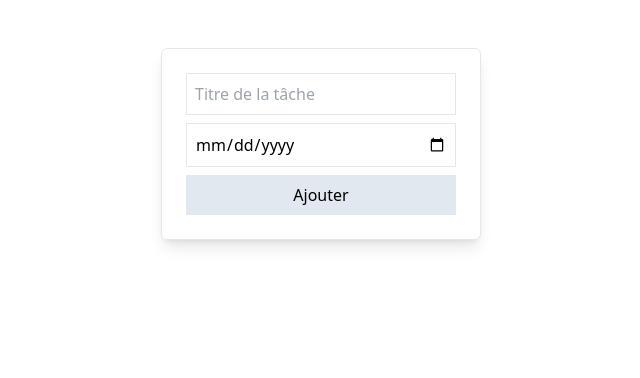
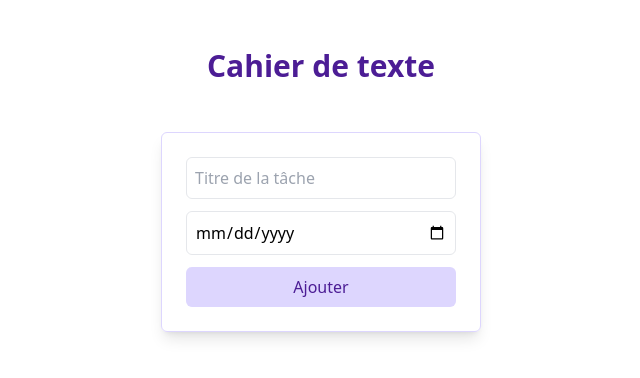
Before and after one commit to hellodamien/devops-app, a React (Vite) app: page / in a window 1280 px wide. Shown: the top 378 px of the page, without its empty margins (319-959 px from the left). Built offline with nearby package versions, Linux system fonts and the light colour scheme.

Commit message:
feat: change main color

```diff
--- a/src/App.tsx
+++ b/src/App.tsx
@@ -35,29 +35,35 @@ function App() {
 
   return (
     <>
+      <h1 className="text-center text-3xl font-bold text-violet-900 mt-12">
+        Cahier de texte
+      </h1>
       <form
-        className="flex flex-col space-y-2 max-w-80 border p-6 shadow-lg mx-auto mt-12 rounded-md"
+        className="flex flex-col space-y-3 max-w-80 border-violet-200 border p-6 shadow-lg mx-auto mt-12 rounded-md"
         onSubmit={handleSubmit}
       >
         <input
           type="text"
-          className="border p-2"
+          className="border p-2 rounded-md"
           placeholder="Titre de la tâche"
           onChange={(e) => setTitle(e.target.value)}
           value={title}
         />
         <input
           type="date"
-          className="border p-2"
+          className="border p-2 rounded-md"
           onChange={(e) => setDate(e.target.value)}
           value={date}
         />
-        <button type="submit" className="bg-slate-200 p-2">
+        <button
+          type="submit"
+          className="bg-violet-200 p-2 rounded-md text-violet-900"
+        >
           Ajouter
         </button>
       </form>
       {message && (
-        <div className="text-green-400 p-2 text-center mt-2">{message}</div>
+        <div className="text-violet-400 p-2 text-center mt-2">{message}</div>
       )}
     </>
   );
```
